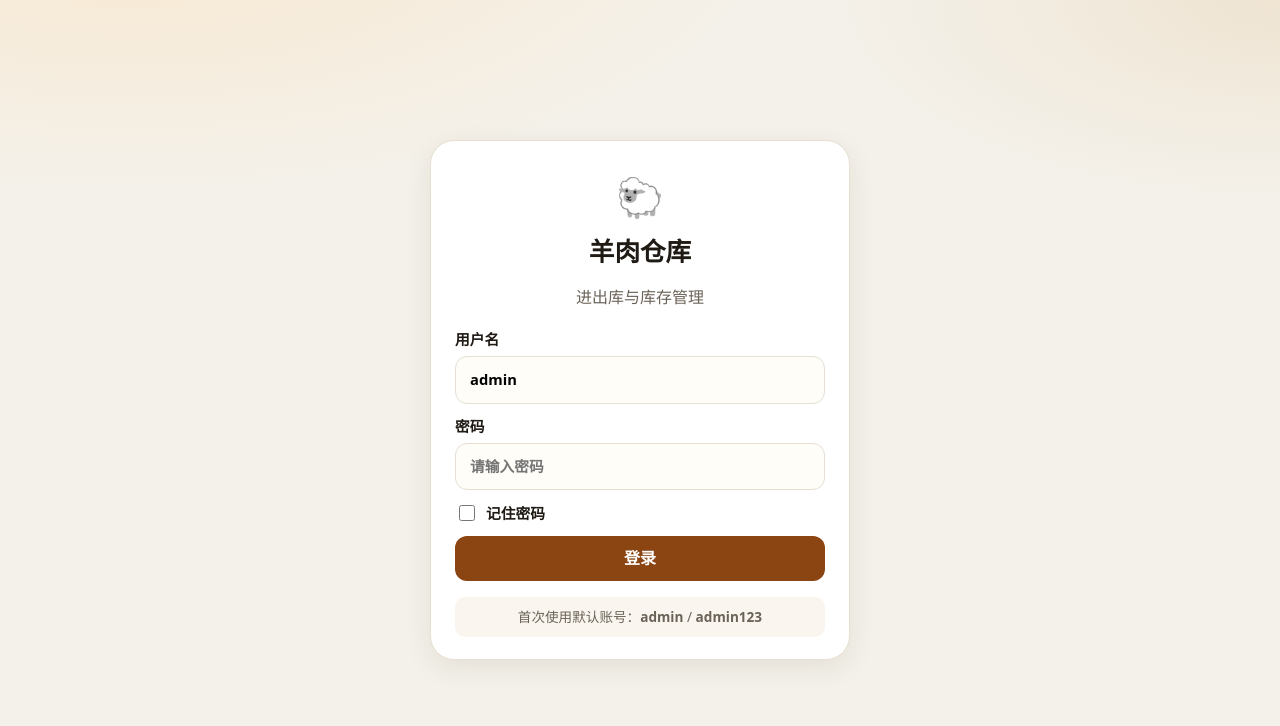
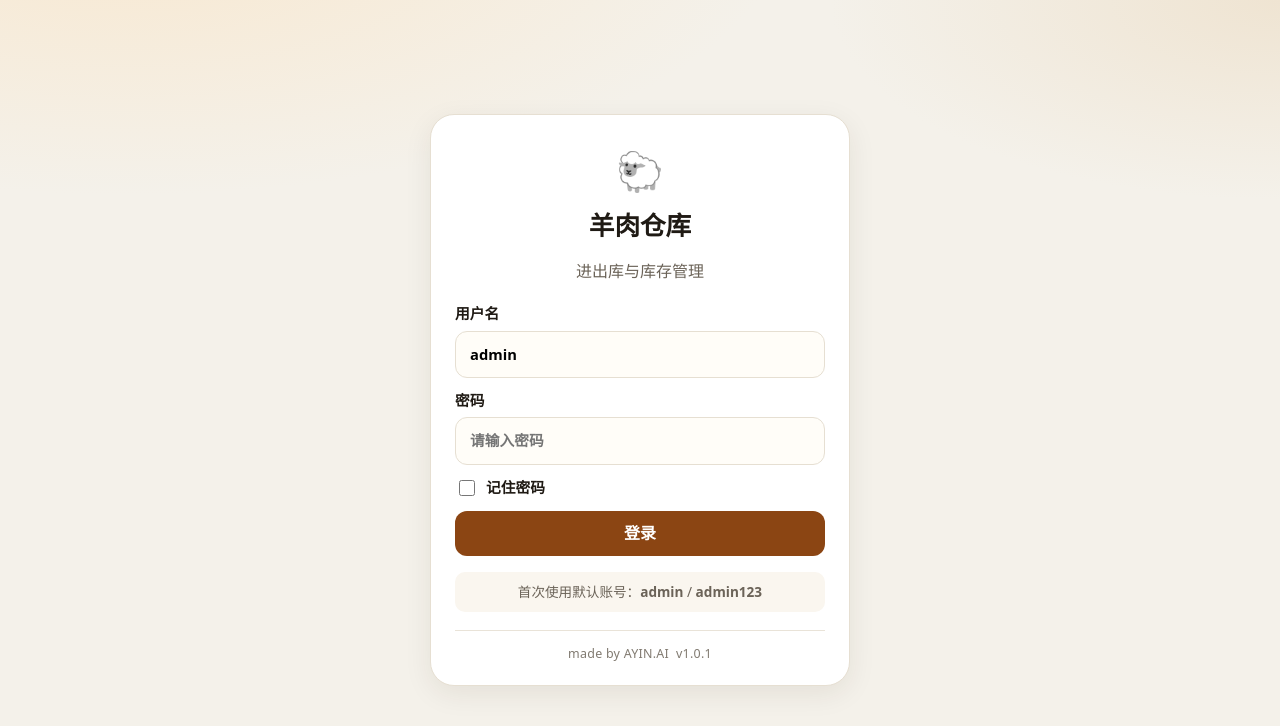
Before and after one commit to 359028963-pixel/lamb-warehouse, a React (Vite) app in the folder client/: page / in a window 1280 px wide. Shown: the top 726 px of the page. Built offline with nearby package versions, Linux system fonts and the light colour scheme; no server answers.

Commit message:
Add login footer: made by AYIN.AI v1.0.1

```diff
--- a/client/src/index.css
+++ b/client/src/index.css
@@ -75,6 +75,16 @@ a { color: inherit; }
   background: #faf6ef;
   border-radius: 10px;
   padding: 10px 12px;
+}
+.login-footer {
+  margin: 18px 0 0;
+  padding-top: 14px;
+  border-top: 1px solid var(--line);
+  text-align: center;
+  font-size: 0.78rem;
+  letter-spacing: 0.02em;
+  color: var(--muted);
+  opacity: 0.85;
 }
 
 .login-form, .form-card { display: grid; gap: 12px; }
--- a/client/src/pages/LoginPage.tsx
+++ b/client/src/pages/LoginPage.tsx
@@ -107,6 +107,10 @@ export default function LoginPage({ onSuccess }: Props) {
         <p className="hint">
           首次使用默认账号：<strong>admin</strong> / <strong>admin123</strong>
         </p>
+
+        <p className="login-footer">
+          made by AYIN.AI&nbsp;&nbsp;v1.0.1
+        </p>
       </div>
     </div>
   )
```
